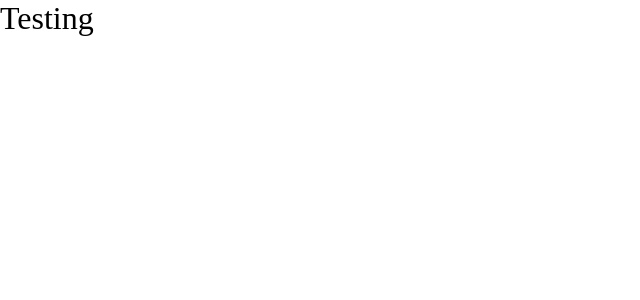
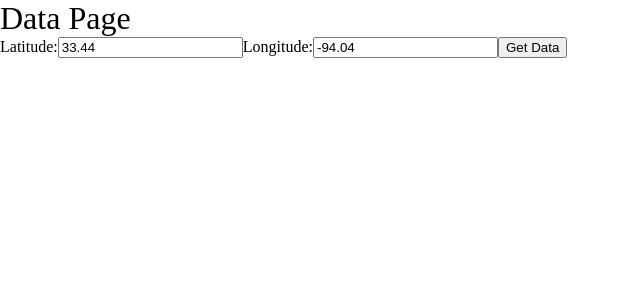
Before and after one commit to Yuuuuuu-xue/MovesInterviewAssignment, a React (Create React App) app: page /data in a window 1280 px wide. Shown: the top 300 px of the page, without its empty margins (0-640 px from the left). Built offline with nearby package versions, Linux system fonts and the light colour scheme; the HTML template or start-up script is replaced by a standard one.

Commit message:
Set up some testing routes

```diff
--- a/src/App.tsx
+++ b/src/App.tsx
@@ -1,10 +1,17 @@
 import './App.scss';
+import { BrowserRouter as Router, Routes, Route } from "react-router-dom";
+import Home from "./Pages/Home";
+import Data from "./Pages/Data";
 
 function App() {
   return (
-    <div className="App">
-      <h1>Testing</h1>
-    </div>
+    <Router>
+      <Routes>
+        <Route path="/" element={<Home />}/>
+        <Route path="/data" element={<Data />}/>
+        <Route path="*" element={<h1>404 page</h1>}/>
+      </Routes>
+    </Router>
   );
 }
 
--- /dev/null
+++ b/src/Pages/Data.tsx
@@ -0,0 +1,40 @@
+import React from "react";
+import { useFetchData } from "../hooks/useFetchData";
+
+interface Props {
+
+}
+
+const Data: React.FC<Props> = () => {
+
+  const { data, getData, latitude, longitude, setLongitude, setLatitude} = useFetchData("-94.04", "33.44");
+
+  const handleLongitudeInput = (event: React.ChangeEvent<HTMLInputElement>): void => {
+    setLongitude(event.target.value);
+  }
+
+  const handleLatitudeInput = (event: React.ChangeEvent<HTMLInputElement>): void => {
+    setLatitude(event.target.value)
+  }
+
+  return (
+    <div>
+      <h1>Data Page</h1>
+      <label>Latitude:</label>
+      <input type="text" value={latitude} onChange={handleLatitudeInput} />
+      <label>Longitude:</label>
+      <input type="text" value={longitude} onChange={handleLongitudeInput} />
+      <button type="button" onClick={getData}>Get Data</button>
+      {data &&
+        <>
+          <p>{data.lon}</p>
+          <p>{data.lat}</p>
+          <p>{JSON.stringify(data.current)}</p>
+          <p>{JSON.stringify(data.daily)}</p>
+        </>
+      }
+    </div>
+  )
+};
+
+export default Data;
--- /dev/null
+++ b/src/Pages/Home.tsx
@@ -0,0 +1,16 @@
+import { FC } from "react";
+
+interface Props {
+
+}
+
+const Home: FC<Props> = () => {
+
+  return (
+    <div>
+      <h1>Home Page</h1>
+    </div>
+  )
+};
+
+export default Home;
```
